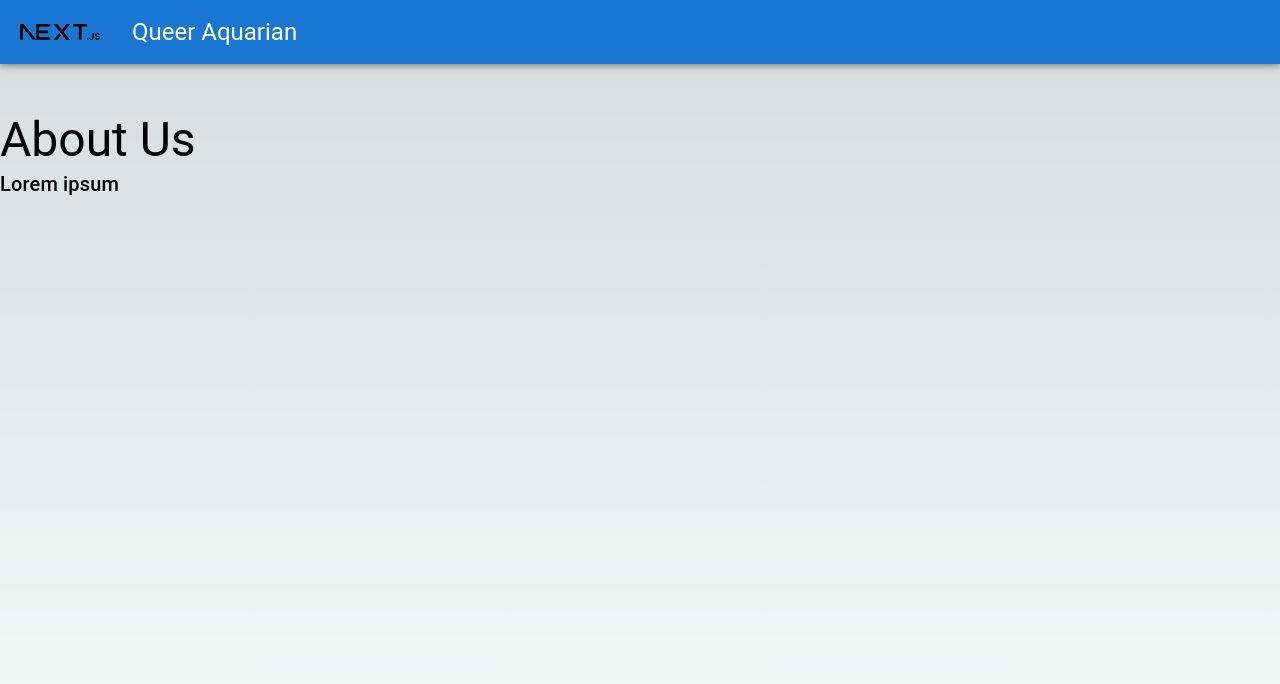
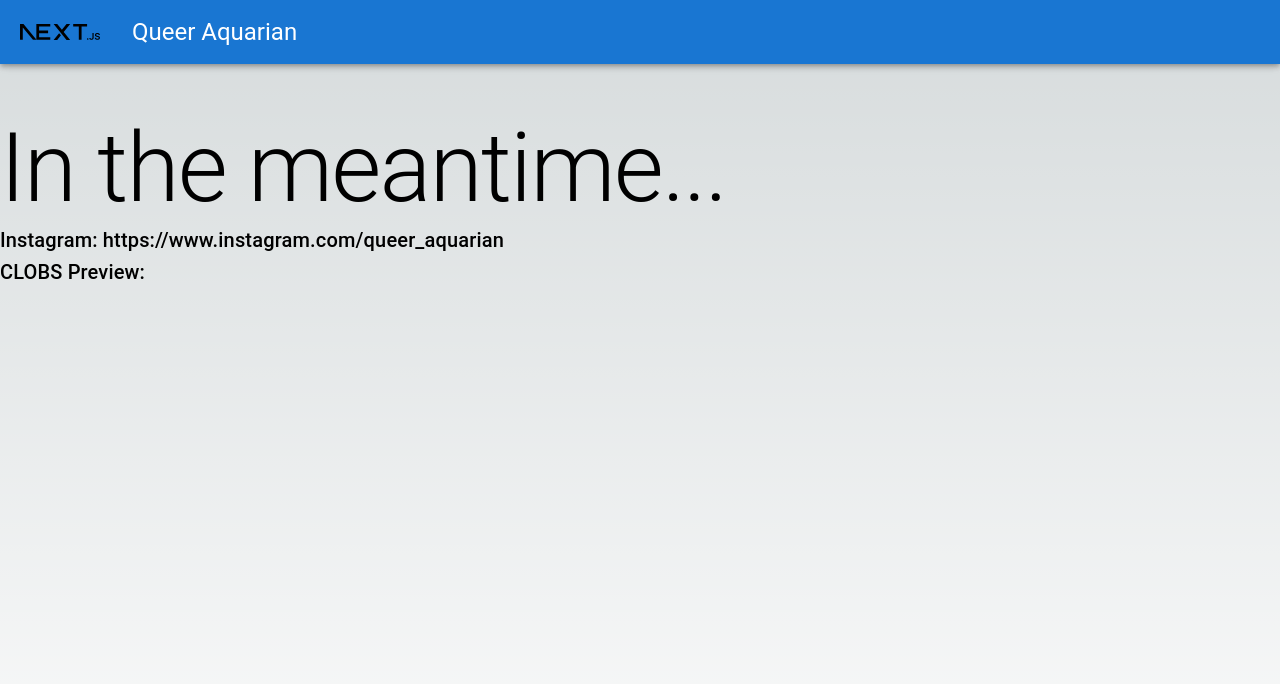
Before and after one commit to zacharylee97/queer-aquarian, a Next.js app: page / in a window 1280 px wide. Shown: the top 684 px of the page. Built offline with nearby package versions, Linux system fonts and the light colour scheme.

Commit message:
Added content to home page

```diff
--- a/app/page.tsx
+++ b/app/page.tsx
@@ -1,5 +1,6 @@
 import Header from "./components/header";
 import Image from "next/image";
+import Link from "next/link";
 import { Box, Typography } from "@mui/material";
 
 export default function Home() {
@@ -7,11 +8,16 @@ export default function Home() {
     <main className="min-h-screen">
       <Header></Header>
       <Box className="flex flex-col mt-28">
-        <Typography className="m-10" variant="h3">
-          About Us
+        <Typography className="m-10" variant="h1">
+          In the meantime...
         </Typography>
         <Typography className="mx-10 mb-3" variant="h6">
-          Lorem ipsum
+          Instagram:
+          <a href="https://www.instagram.com/queer_aquarian"> https://www.instagram.com/queer_aquarian
+          </a>
+        </Typography>
+        <Typography className="mx-10 mb-3" variant="h6">
+          CLOBS Preview:
         </Typography>
       </Box>
     </main>
```
Also changed, not shown: 1 other file (tests, documents, lock files or other folders).
